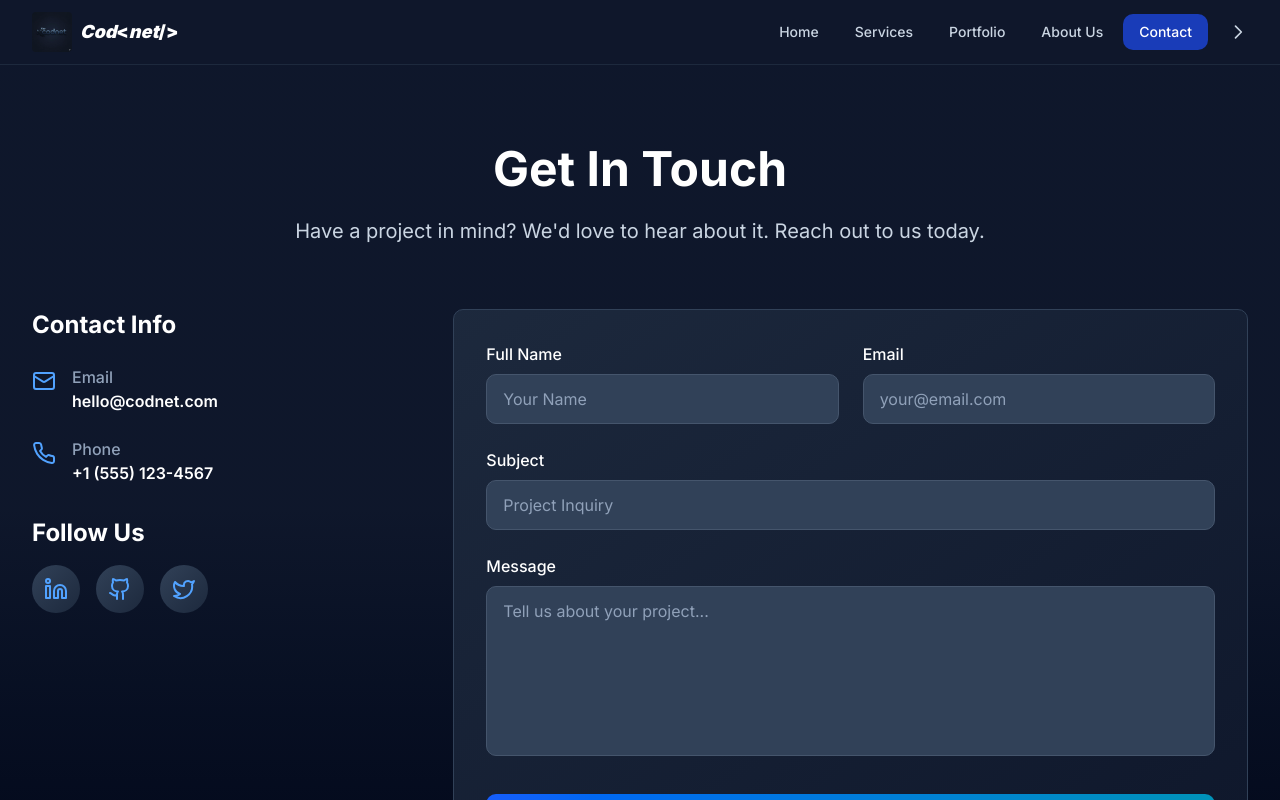
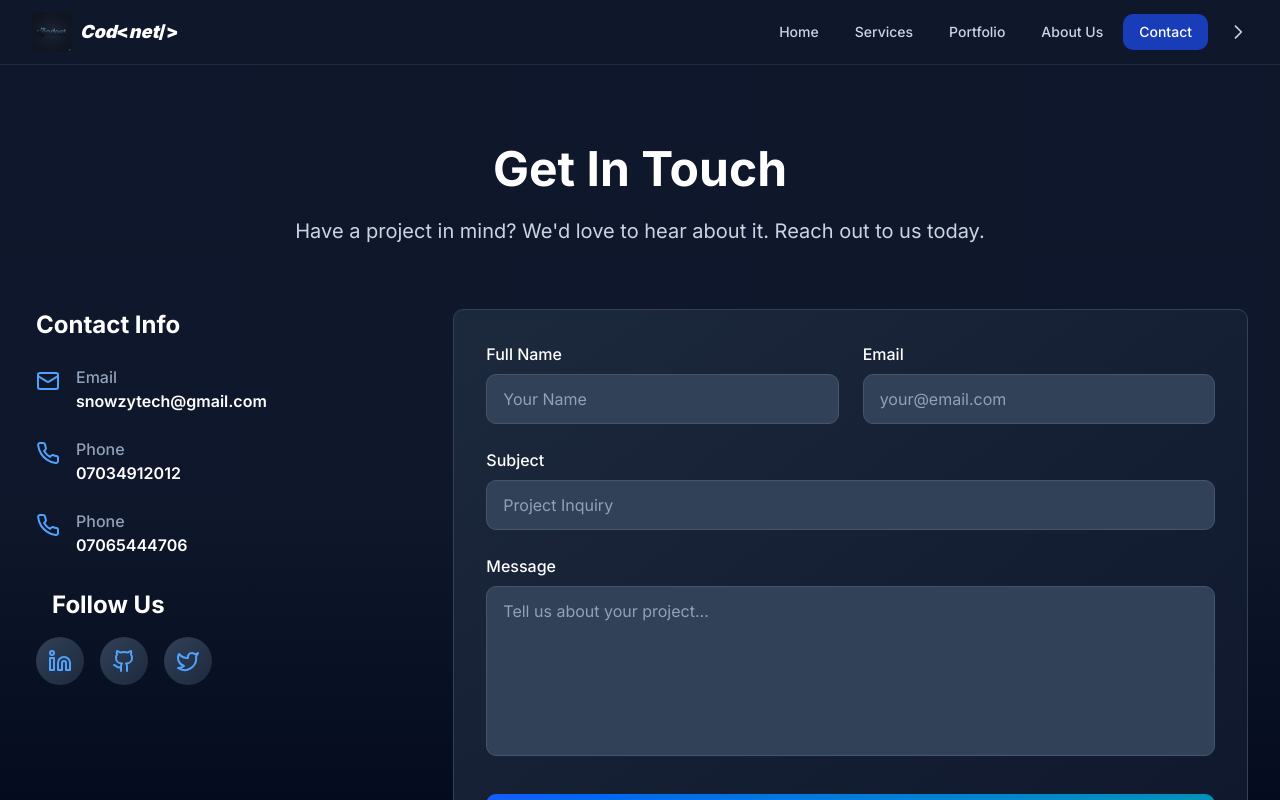
Before and after one commit to SnowzyTech/codnet, a Next.js app: page /contact in a window 1280 px wide. Shown: the top 800 px of the page. Built offline with nearby package versions, Linux system fonts and the light colour scheme.

Commit message:
Updated files

```diff
--- a/app/contact/page.tsx
+++ b/app/contact/page.tsx
@@ -56,8 +56,9 @@ export default function Contact() {
   }
 
   const contactInfo = [
-    { icon: Mail, label: "Email", value: "hello@codnet.com", href: "mailto:hello@codnet.com" },
-    { icon: Phone, label: "Phone", value: "+1 (555) 123-4567", href: "tel:+15551234567" },
+    { icon: Mail, label: "Email", value: "snowzytech@gmail.com", href: "mailto:snowzytech@gmail.com" },
+    { icon: Phone, label: "Phone", value: "07034912012", href: "tel:+2347034912012" },
+    { icon: Phone, label: "Phone", value: "07065444706", href: "tel:+2347065444706" },
   ]
 
   const socialLinks = [
@@ -89,7 +90,7 @@ export default function Contact() {
               className="lg:col-span-1 space-y-8"
             >
               <div>
-                <h3 className="text-2xl font-bold text-white mb-6">Contact Info</h3>
+                <h3 className="text-2xl font-bold text-white mb-6 md:px-1 px-5">Contact Info</h3>
                 <div className="space-y-6">
                   {contactInfo.map((info, index) => {
                     const Icon = info.icon
@@ -98,7 +99,7 @@ export default function Contact() {
                         key={index}
                         href={info.href}
                         whileHover={{ x: 5 }}
-                        className="flex items-start gap-4 group"
+                        className="flex items-start gap-4 group md:px-1 px-5"
                       >
                         <Icon className="text-blue-400 flex-shrink-0 mt-1" size={24} />
                         <div>
@@ -114,8 +115,8 @@ export default function Contact() {
               </div>
 
               <div>
-                <h3 className="text-2xl font-bold text-white mb-4">Follow Us</h3>
-                <div className="flex gap-4">
+                <h3 className="text-2xl font-bold text-white mb-4 px-5 ">Follow Us</h3>
+                <div className="flex gap-4 px-5 md:px-1">
                   {socialLinks.map((social) => {
                     const Icon = social.icon
                     return (
--- a/components/header.tsx
+++ b/components/header.tsx
@@ -85,7 +85,7 @@ export function Header() {
             onClick={toggleMenu}
             className="md:hidden flex items-center justify-center w-10 h-10 rounded-lg hover:bg-slate-800 transition-colors"
           >
-            {isOpen ? <X className="w-6 h-6 text-white" /> : <Menu className="w-6 h-6 text-white" />}
+            {isOpen ? <X className="w-6 h-6 text-white cursor-pointer" /> : <Menu className="w-6 h-6 text-white cursor-pointer" />}
           </button>
         </nav>
 
@@ -94,7 +94,7 @@ export function Header() {
           initial="hidden"
           animate={isOpen ? "visible" : "hidden"}
           exit="exit"
-          className="md:hidden fixed top-16 right-0 bottom-0 w-1/2 bg-gradient-to-b from-slate-800 to-slate-900 border-l border-slate-700 h-[calc(100vh-64px)] z-50 pointer-events-auto"
+          className="md:hidden fixed top-16 right-0 bottom-0 w-2/3 bg-gradient-to-b from-slate-800 to-slate-900 border-l border-slate-700 h-[calc(100vh-64px)] z-50 pointer-events-auto"
         >
           <div className="px-4 py-6 space-y-2 overflow-y-auto">
             {navLinks.map((link) => {
```
